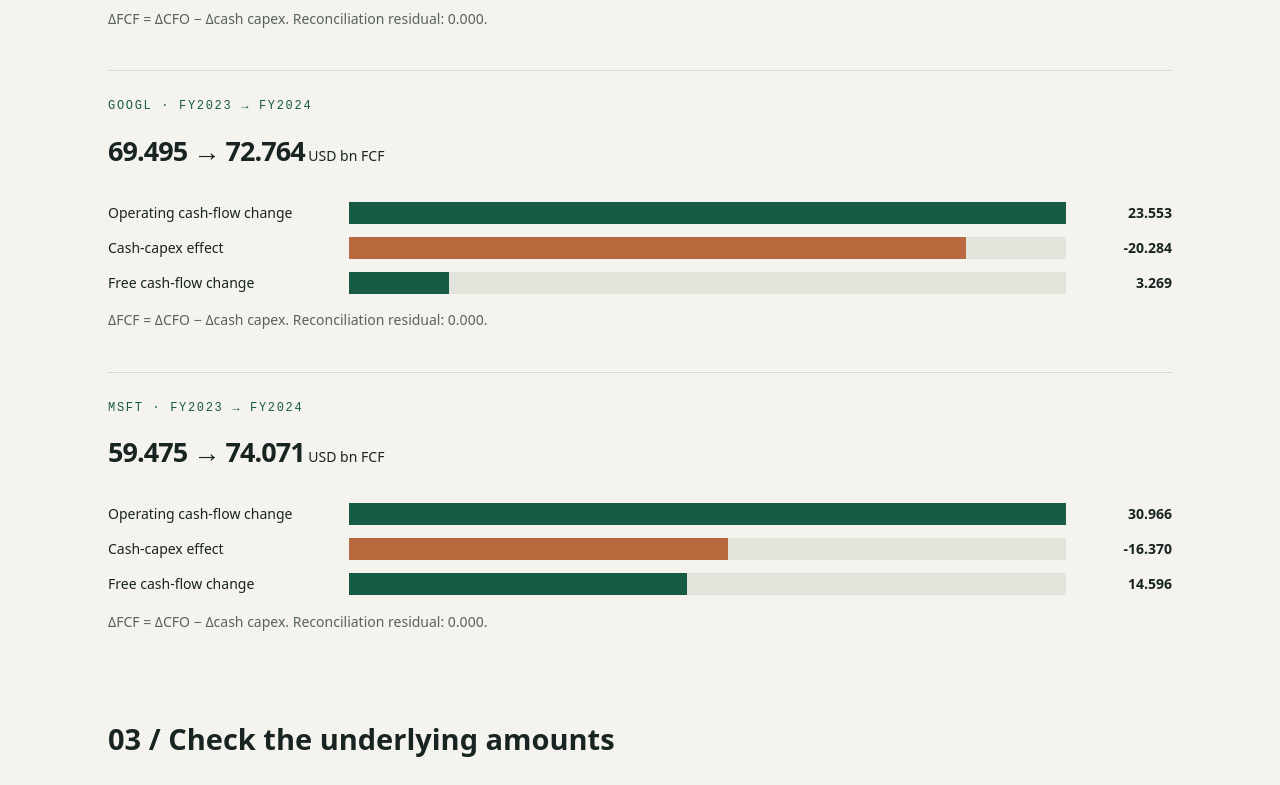
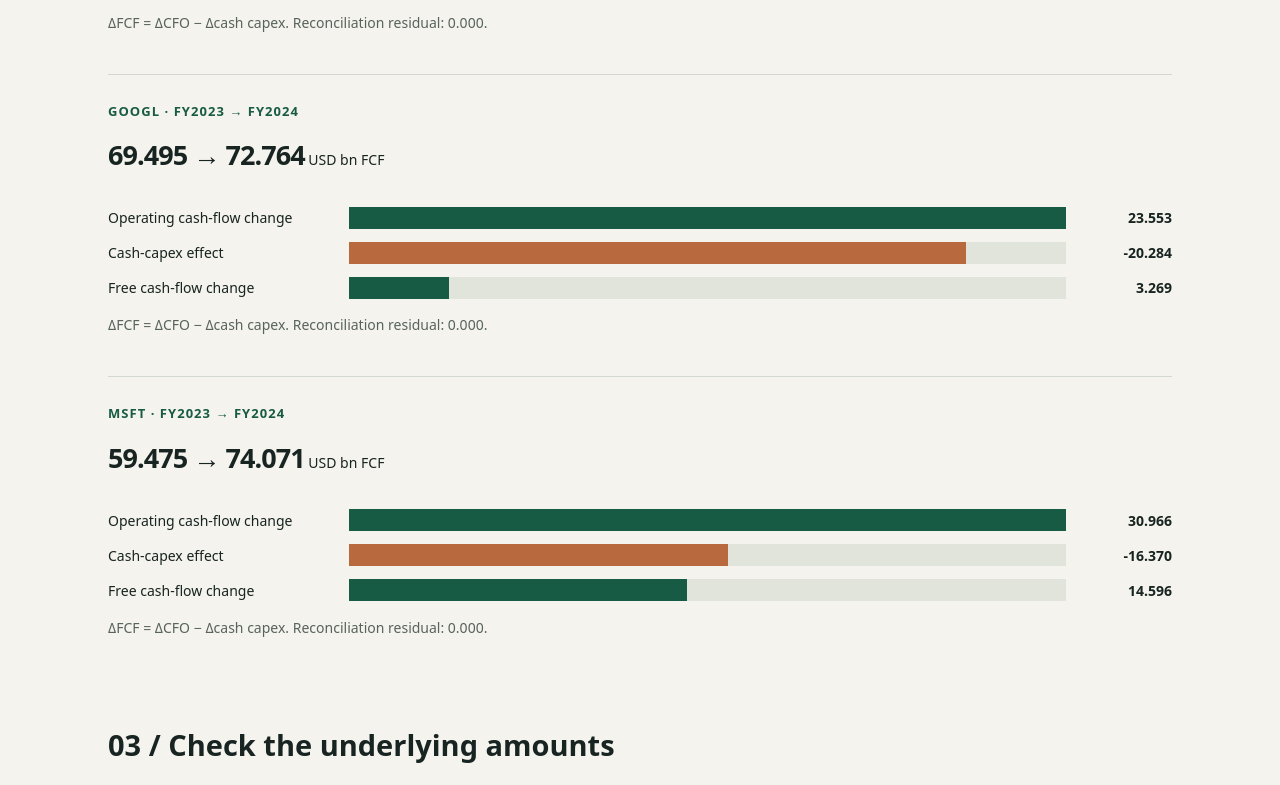
Before and after one commit to dev-belly/StatementTrace, a plain HTML site: page examples/cashflow/index.html in a window 1280 px wide. Shown: the part 1336-2121 px from the top of the page. Drawn offline with Linux system fonts and the light colour scheme.

Commit message:
Fix unreadable display text and clipped labels

```diff
--- a/examples/cashflow/index.html
+++ b/examples/cashflow/index.html
@@ -11,7 +11,7 @@
 nav{display:flex;justify-content:space-between;gap:20px;font-size:14px}
 a{color:var(--green);text-underline-offset:4px}
 header{padding:72px 0 32px;border-bottom:1px solid var(--line)}
-.eyebrow{text-transform:uppercase;letter-spacing:.14em;font:12px/1.6 ui-monospace,monospace;color:var(--green)}
+.eyebrow{text-transform:uppercase;letter-spacing:.08em;font:600 13px/1.6 system-ui,sans-serif;color:var(--green)}
 h1{font-size:clamp(48px,9vw,100px);line-height:1.02;letter-spacing:-.065em;margin:18px 0 24px}
 h2{font-size:29px;line-height:1.25;margin-top:48px}
 h3{font-size:27px;margin:12px 0 28px;letter-spacing:-.035em}
```
Also changed, not shown: src/statementtrace/data/cashflow_report.html (+1 -1 lines), 1 other file.
